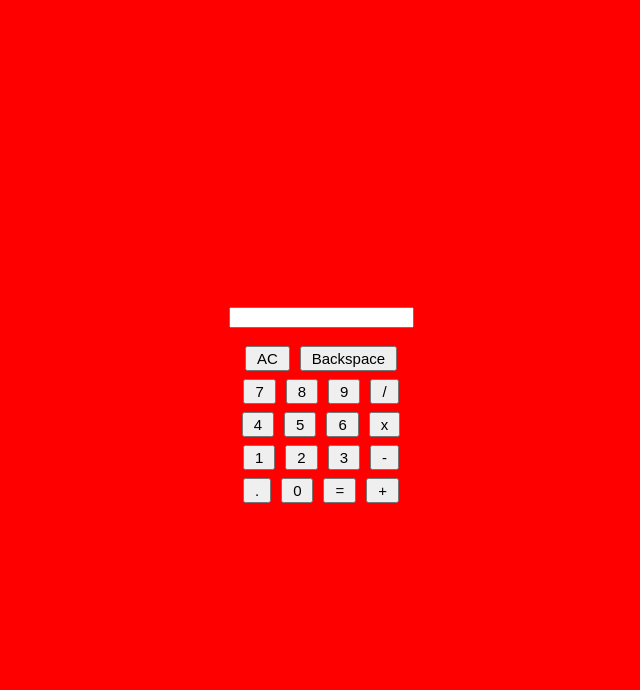
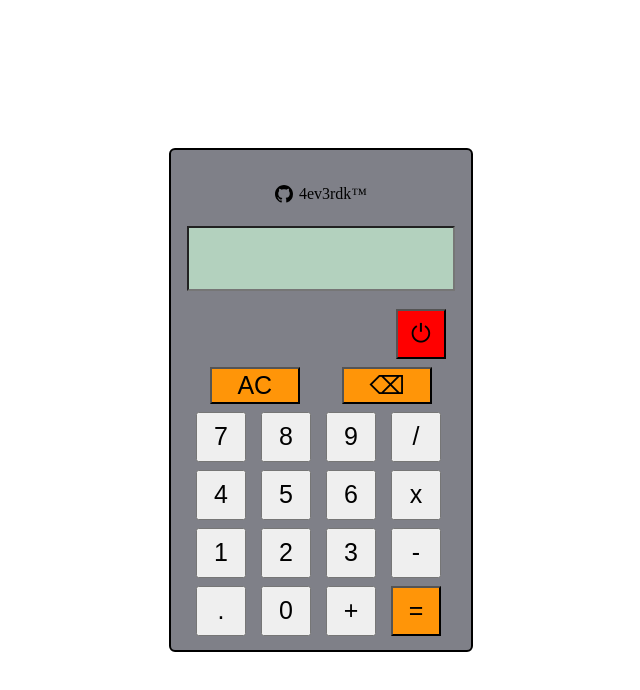
Before and after one commit to 4ev3rdk/calculator, a plain HTML site: page index.html in a window 1280 px wide. Shown: the whole page, without its empty margins (319-959 px from the left). Drawn offline with Linux system fonts and the light colour scheme.

Commit message:
Added Power Button for calc On/Off and added styling to look like real calculator

```diff
--- a/index.html
+++ b/index.html
@@ -10,13 +10,20 @@
 </head>
 
 <body>
+
     <div class="calculator">
+        <div class="brand" <a href="https://github.com/4ev3rdk">
+            <img class="github" src="./github.svg">
+            </a>4ev3rdk™
+        </div>
+        <input readonly type="text" id="screen">
+        <div class="row">
 
-        <input readonly type="text" id="screen">
-
+            <button id="On">⏻</button>
+        </div>
         <div class="row">
             <button class="clear">AC</button>
-            <button class="backspace">Backspace</button>
+            <button class="backspace">⌫</button>
         </div>
         <div class="row">
             <button class="num">7</button>
@@ -41,8 +48,8 @@
         <div class="row">
             <button class="num">.</button>
             <button class="num">0</button>
-            <button class="equals">=</button>
             <button class="operator">+</button>
+            <button class="equals" style="background-color: rgb(255, 149, 8)">=</button>
         </div>
     </div>
 
--- a/javascript.js
+++ b/javascript.js
@@ -1,8 +1,8 @@
-let num1 = "";
+let num1 = "0";
 let num2 = "";
 let operator = "";
 let result = "";
-let dcml = ".";
+let isOn = false;
 
 const screen = document.querySelector("#screen");
 const nums = document.querySelectorAll(".num");
@@ -10,15 +10,41 @@ const operations = document.querySelectorAll(".operator");
 const equal = document.querySelector(".equals");
 const clear = document.querySelector(".clear");
 const backspace = document.querySelector(".backspace");
+let on = document.querySelector("#On");
+
+if (!isOn) {
+    screen.value = "";
+    screen.style.background = "rgb(179, 209, 190)";
+}
+on.addEventListener("click", () => {
+    if (!isOn) {
+        isOn = true;
+        screen.style.background = "rgb(110, 213, 158)";
+        num1 = "";
+        num2 = "";
+        operator = "";
+        screen.value = num1;
+    } else {
+        isOn = false;
+        screen.style.background = "rgb(179, 209, 190)";
+
+        screen.value = "";
+    }
+});
 
 for (let n of nums) {
     n.addEventListener("click", () => {
+        if (!isOn) return;
+
         getNum(n.textContent);
     });
 }
 
 for (let op of operations) {
-    op.addEventListener("click", () => getOperator(op.textContent))
+    op.addEventListener("click", () => {
+        if (!isOn) return;
+        getOperator(op.textContent)
+    });
 
 
 }
@@ -46,6 +72,7 @@ function getOperator(op) {
     }
     else {
         operator = op;
+
     }
 }
 
@@ -77,6 +104,8 @@ function operation(operator, num1, num2) {
 
 //result
 equal.addEventListener("click", () => {
+    if (!isOn) return;
+
     const results = operation(operator, num1, num2);
     screen.value = results;
     num1 = result;
@@ -86,6 +115,8 @@ equal.addEventListener("click", () => {
 
 //clear button
 clear.addEventListener("click", () => {
+    if (!isOn) return;
+
     num1 = "";
     num2 = "";
     operator = "";
@@ -93,4 +124,23 @@ clear.addEventListener("click", () => {
     screen.value = result;
 });
 
-//decimal button
+backspace.addEventListener("click", () => {
+    if (!isOn) return;
+
+    if (num2 != "") {
+        num2 = num2.slice(-1);
+        screen.value = num2;
+    }
+    else if (operator != "") {
+        operator = operator = operator.slice(-1)
+        screen.value = num1;
+    }
+    else if (num1 != "") {
+        num1 = num1.slice(0, -1);
+        screen.value = num1;
+    }
+    else if (result != "") {
+        result = result.slice(0, -1);
+        screen.value = result;
+    }
+});
--- a/styles.css
+++ b/styles.css
@@ -1,7 +1,10 @@
 body {
     margin: 0;
     height: 100vh;
-    width: auto;
+    /* width: auto; */
+    display: flex;
+    justify-content: center;
+    align-items: center;
 
 }
 
@@ -10,22 +13,105 @@ body {
     flex-direction: column;
     justify-content: center;
     align-items: center;
-    background-color: red;
-    height: 100vh;
+    height: 440px;
+    width: 280px;
     gap: 8px;
+    border: 2px solid black;
+    border-radius: 6px;
+    padding: 10px;
+    padding-top: 40px;
+    padding-bottom: 20px;
+    background-color: rgb(127, 128, 136)
+}
 
+.brand {
+    display: flex;
+    align-items: center;
+    gap: 6px;
 }
 
 button {
     padding: 2px 10px;
-    font-size: 15px;
+    font-size: 25px;
 }
 
 #screen {
     margin: 10px;
+    height: 50px;
+    width: 260px;
+    padding-top: 30px;
+    margin-top: 15px;
+    font-size: 30px;
+    font-family: "calc";
+
 }
 
 .row {
     display: flex;
-    gap: 10px;
+
+    width: 250px;
+    /* background-color: red; */
+    /* justify-content: space-between; */
+    gap: 15px;
 }
+
+.row #On {
+    margin-left: auto;
+    height: 50px;
+    width: 50px;
+    background-color: red;
+
+}
+
+.row .clear {
+    margin: auto;
+    background-color: rgb(255, 149, 8);
+}
+
+.row .backspace {
+    margin: auto;
+    background-color: rgb(255, 149, 8);
+}
+
+.row .clear {
+    /* margin-left: 60px; */
+    width: 90px;
+
+}
+
+.row .backspace {
+    width: 90px;
+
+}
+
+.num {
+
+    height: 50px;
+    width: 50px;
+}
+
+.operator {
+    height: 50px;
+    width: 50px;
+}
+
+.equals {
+    height: 50px;
+    width: 50px;
+}
+
+
+.github {
+    height: 18px;
+    transition: transform 0.5s;
+}
+
+.github:hover {
+    transform: scale(1.2);
+}
+
+/*this is for font */
+@font-face {
+    font-family: "calc";
+    src: url("./digital-7-font/Digital7-rg1mL.ttf") format("truetype");
+}
```
Also changed, not shown: digital-7-font/Digital7-rg1mL.ttf (added), digital-7-font/Digital7Italic-BW658.ttf (added), digital-7-font/Digital7Mono-Yz9J4.ttf (added), digital-7-font/Digital7Monoitalic-8MDLJ.ttf (added), digital-7-font/info.txt (added), digital-7-font/misc/readme.txt (added), github.svg (added).
